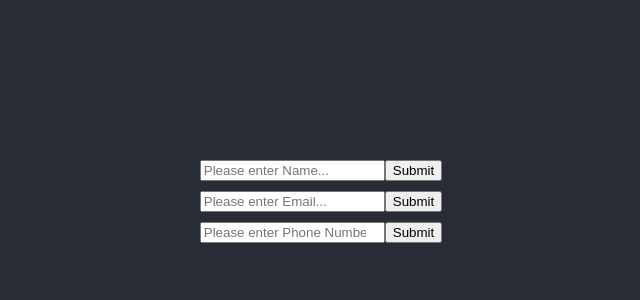
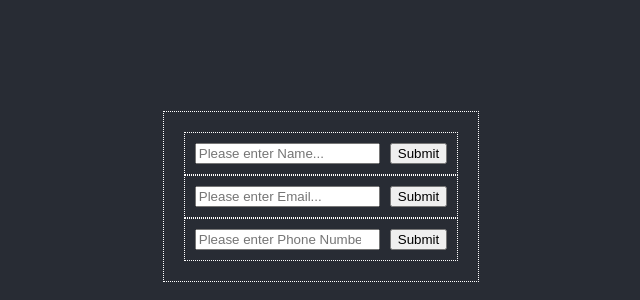
Before and after one commit to Raikho/cv-app, a React (Create React App) app: page / in a window 1280 px wide. Shown: the part 204-504 px from the top of the page, without its empty margins (319-959 px from the left). Built offline with nearby package versions, Linux system fonts and the light colour scheme.

Commit message:
add field group with debug styling

```diff
--- a/src/App.css
+++ b/src/App.css
@@ -36,3 +36,19 @@
     transform: rotate(360deg);
   }
 }
+
+/* ============================ CUSTOM ============================= */
+/* ================================================================= */
+.field-group {
+  border: 1px dotted white;
+
+  padding: 20px;
+}
+
+.field {
+  border: 1px dotted white;
+  padding: 10px;
+
+  display: flex;
+  gap: 10px;
+}
--- a/src/App.js
+++ b/src/App.js
@@ -1,6 +1,6 @@
 import './App.css';
 import {Component} from 'react';
-import Field from './components/Field.js'
+import FieldGroup from './components/FieldGroup.js';
 
 export default class App extends Component {
   constructor(props) {
@@ -21,15 +21,15 @@ export default class App extends Component {
     return (
       <div className="App">
         <header className="App-header">
-          {fields.map(field =>
-            <Field name={field.name} type={field.type}/>
-          )}
+          <FieldGroup fields={fields} />
         </header>
       </div>
     );
   }
 }
 
+
+// Field, FieldGroup, ExpandableFieldGroup
 
 // let fields = [
 //   { name: "Name", type:"text" },
--- /dev/null
+++ b/src/components/FieldGroup.js
@@ -0,0 +1,17 @@
+import {Component} from 'react';
+import Field from './Field.js'
+
+export default class FieldGroup extends Component {
+
+    render() {
+        const {fields} = this.props;
+
+        return (
+            <div className="field-group">
+                {fields.map(field =>
+                    <Field name={field.name} type={field.type}/>
+                )}
+            </div>
+        );
+    }
+}
```
